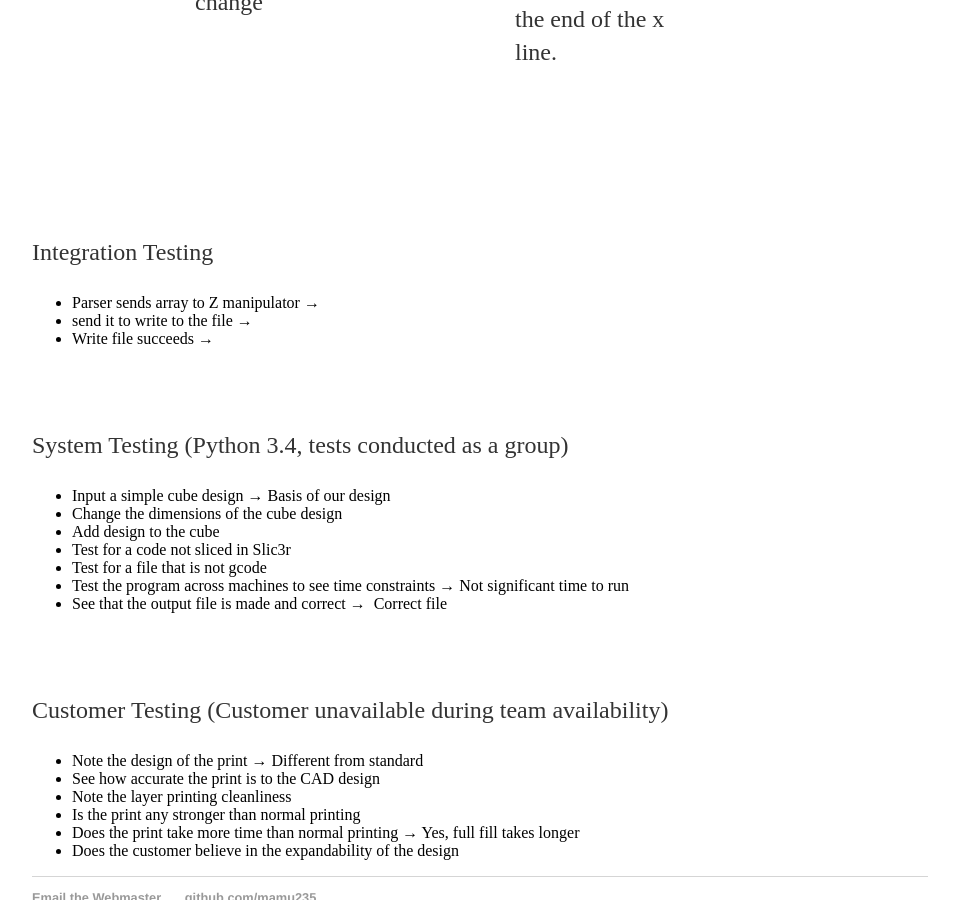
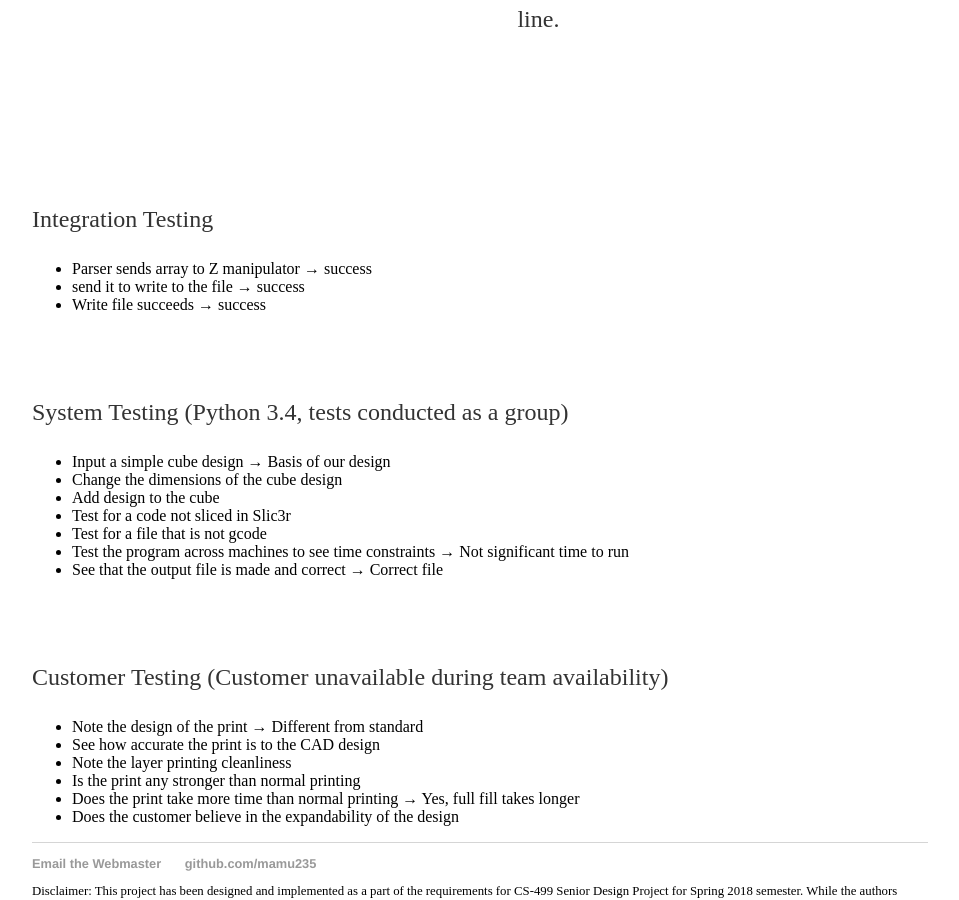
Before and after one commit to mamu235/CS-499-smart-slicing, a Jekyll site: the page built from testing.html, in a window 1280 px wide and 900 px high, scrolled down 4689 px. Shown: the whole window, without its empty margins (160-1119 px from the left). Built offline with Jekyll 4.4.1, drawn with Linux system fonts in a browser that asks for light colours.

Commit message:
Update testing.html

```diff
--- a/testing.html
+++ b/testing.html
@@ -5,87 +5,87 @@
 <p>&nbsp;</p>
 <p>Unit Testing</p>
 <p>&nbsp;</p>
-<table>
+<table style="border-color: black;">
 <tbody>
-<tr>
-<td colspan="4" width="623">
+<tr style="height: 35px;">
+<td style="height: 35px;" colspan="4" width="623">
 <p>Parsing</p>
 </td>
 </tr>
-<tr>
-<td width="156">
+<tr style="height: 35px;">
+<td style="height: 35px;" width="156">
 <p>Test</p>
 </td>
-<td width="156">
+<td style="height: 35px;" width="156">
 <p>Expected Result</p>
 </td>
-<td width="156">
+<td style="height: 35px;" width="156">
 <p>Actual Result</p>
 </td>
-<td width="156">
+<td style="height: 35px;" width="156">
 <p>Solution/Reason</p>
 </td>
 </tr>
-<tr>
-<td width="156">
+<tr style="height: 35px;">
+<td style="height: 35px;" width="156">
 <p>No input layers</p>
 </td>
-<td width="156">
+<td style="height: 35px;" width="156">
 <p>Shouldn&rsquo;t do anything</p>
 </td>
-<td width="156">
+<td style="height: 35px;" width="156">
 <p>Nothing changed</p>
 </td>
-<td width="156">
+<td style="height: 35px;" width="156">
 <p>No lines to change</p>
 </td>
 </tr>
-<tr>
-<td width="156">
+<tr style="height: 35px;">
+<td style="height: 35px;" width="156">
 <p>Single Layer</p>
 </td>
-<td width="156">
+<td style="height: 35px;" width="156">
 <p>Should parse</p>
 </td>
-<td width="156">
+<td style="height: 35px;" width="156">
 <p>Parsed</p>
 </td>
-<td width="156">
+<td style="height: 35px;" width="156">
 <p>First line not changed</p>
 </td>
 </tr>
-<tr>
-<td width="156">
+<tr style="height: 48px;">
+<td style="height: 48px;" width="156">
 <p>Incorrect format Layer</p>
 </td>
-<td width="156">
+<td style="height: 48px;" width="156">
 <p>Should not that and tell user, exit.</p>
 </td>
-<td width="156">
+<td style="height: 48px;" width="156">
 <p>*Not Tested</p>
 </td>
-<td width="156">
+<td style="height: 48px;" width="156">
 <p>Not part of standardized format</p>
 </td>
 </tr>
-<tr>
-<td width="156">
+<tr style="height: 48px;">
+<td style="height: 48px;" width="156">
 <p>Different Slicer</p>
 </td>
-<td width="156">
+<td style="height: 48px;" width="156">
 <p>Should note that and tell user what to use, exit.</p>
 </td>
-<td width="156">
+<td style="height: 48px;" width="156">
 <p>*Not Tested</p>
 </td>
-<td width="156">
+<td style="height: 48px;" width="156">
 <p>Not part of the standardized format</p>
 </td>
 </tr>
 </tbody>
 </table>
 <p>&nbsp;</p>
-<table>
+<table style="border-color: black;">
 <tbody>
 <tr>
 <td colspan="4" width="623">
@@ -222,97 +222,97 @@
 </table>
 <p>&nbsp;</p>
 <p>&nbsp;</p>
-<table>
+<table style="width: 648px; border-color: black;">
 <tbody>
 <tr>
-<td colspan="4" width="623">
+<td style="width: 624px;" colspan="4">
 <p>Writing To file</p>
 </td>
 </tr>
 <tr>
-<td width="156">
+<td style="width: 156px;">
 <p>Test</p>
 </td>
-<td width="156">
+<td style="width: 156px;">
 <p>Expected Result</p>
 </td>
-<td width="156">
+<td style="width: 156px;">
 <p>Actual Result</p>
 </td>
-<td width="156">
+<td style="width: 156px;">
 <p>Solution/Reason</p>
 </td>
 </tr>
 <tr>
-<td width="156">
+<td style="width: 156px;">
 <p>No input layers</p>
 </td>
-<td width="156">
+<td style="width: 156px;">
 <p>Shouldn&rsquo;t write anything</p>
 </td>
-<td width="156">
+<td style="width: 156px;">
 <p>Not tested</p>
 </td>
-<td width="156">
+<td style="width: 156px;">
 <p>It shouldn&rsquo;t do anything since there is no layer to read</p>
 </td>
 </tr>
 <tr>
-<td width="156">
+<td style="width: 156px;">
 <p>Single Layer</p>
 </td>
-<td width="156">
+<td style="width: 156px;">
 <p>Shouldn&rsquo;t write anything</p>
 </td>
-<td width="156">
+<td style="width: 156px;">
 <p>Writes a same thing to the file</p>
 </td>
-<td width="156">
+<td style="width: 156px;">
 <p>First layer is not changed</p>
 </td>
 </tr>
 <tr>
-<td width="156">
+<td style="width: 156px;">
 <p>Incorrect format Layer</p>
 </td>
-<td width="156">
+<td style="width: 156px;">
 <p>Should not get those, if it does then it should close the program and report the error</p>
 </td>
-<td width="156">
+<td style="width: 156px;">
 <p>None found</p>
 </td>
-<td width="156">
+<td style="width: 156px;">
 <p>It correctly injected changes</p>
 </td>
 </tr>
 <tr>
-<td width="156">
+<td style="width: 156px;">
 <p>Writing a new layer</p>
 <p>&nbsp;</p>
 <p>&nbsp;</p>
 <p>&nbsp;</p>
 </td>
-<td width="156">
+<td style="width: 156px;">
 <p>Should write to the file the correct way such that if layers are made then the layer count Is changed and the new layer is insert appropriately. Current file data is moved lower and not replaced</p>
 </td>
-<td width="156">
+<td style="width: 156px;">
 <p>Inserted a new layer by inserting Z layers. Worked</p>
 </td>
-<td width="156">
+<td style="width: 156px;">
 <p>We made a new file instead of changing the original</p>
 </td>
 </tr>
 <tr>
-<td width="156">
+<td style="width: 156px;">
 <p>Changing Z value for layer</p>
 </td>
-<td width="156">
+<td style="width: 156px;">
 <p>Should make the file correct for the X/Y of a given Z value change</p>
 </td>
-<td width="156">
+<td style="width: 156px;">
 <p>Z changed and layer injected in between commands</p>
 </td>
-<td width="156">
+<td style="width: 156px;">
 <p>Was important to make new z commands even though we come back to the same height at the end of the x line.</p>
 </td>
 </tr>
@@ -322,9 +322,9 @@
 <p>&nbsp;</p>
 <p>Integration Testing</p>
 <ul>
-<li>Parser sends array to Z manipulator&nbsp;&rarr;</li>
-<li>send it to write to the file&nbsp;&rarr;</li>
-<li>Write file succeeds&nbsp;&rarr;</li>
+<li>Parser sends array to Z manipulator&nbsp;&rarr; success</li>
+<li>send it to write to the file&nbsp;&rarr; success</li>
+<li>Write file succeeds &rarr; success</li>
 </ul>
 <p>&nbsp;</p>
 <p>System Testing (Python 3.4, tests conducted as a group)</p>
@@ -335,7 +335,7 @@
 <li>Test for a code not sliced in Slic3r</li>
 <li>Test for a file that is not gcode</li>
 <li>Test the program across machines to see time constraints &rarr; Not significant time to run</li>
-<li>See that the output file is made and correct &rarr;&nbsp; Correct file</li>
+<li>See that the output file is made and correct &rarr; Correct file</li>
 </ul>
 <p>&nbsp;</p>
 <p>Customer Testing (Customer unavailable during team availability)</p>
```
